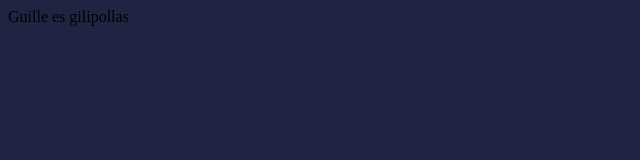
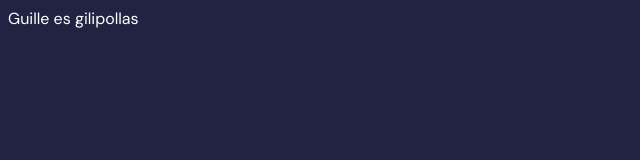
Before and after one commit to all4op/proyecto_web_pokeall, a plain HTML site: page index.html in a window 1280 px wide. Shown: the whole page, without its empty margins (0-640 px from the left). Drawn offline with Linux system fonts and the light colour scheme.

Commit message:
font styles

```diff
--- a/index.html
+++ b/index.html
@@ -1,10 +1,14 @@
 <!DOCTYPE html>
-<html lang="en">
+<html lang="es">
 <head>
     <meta charset="UTF-8">
     <meta name="viewport" content="width=device-width, initial-scale=1.0">
-    <title>Document</title>
+    <title>Proyecto Web RR</title>
 
+    <!--Typography-->
+    <link rel="preconnect" href="https://fonts.googleapis.com">
+    <link rel="preconnect" href="https://fonts.gstatic.com" crossorigin>
+    <link href="https://fonts.googleapis.com/css2?family=DM+Sans:ital,opsz,wght@0,9..40,100..1000;1,9..40,100..1000&display=swap" rel="stylesheet">
 
     <link rel="stylesheet" href="./resources/css/styles.css">
 
--- a/resources/sass/styles.sass
+++ b/resources/sass/styles.sass
@@ -1,2 +1,7 @@
 body, html
     background-color: rgba(32, 36, 66, 1)
+    color: white
+    font-family: "DM Sans", sans-serif
+    font-optical-sizing: auto
+    font-weight: 400
+    font-style: normal
```
Also changed, not shown: resources/css/styles.css, resources/sass/base/typography.sass (deleted), 1 other file.
